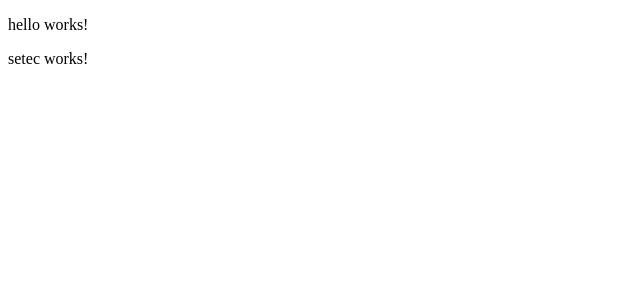
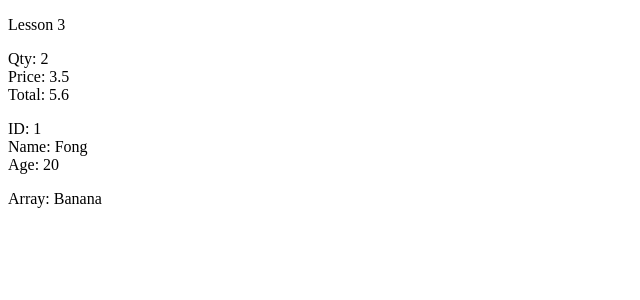
Before and after one commit to Fong9/angular-app, an Angular app: page / in a window 1280 px wide. Shown: the top 300 px of the page, without its empty margins (0-640 px from the left). Built offline with nearby package versions, Linux system fonts and the light colour scheme.

Commit message:
Continue learn with func, object, array

```diff
--- a/src/app/app.html
+++ b/src/app/app.html
@@ -33,6 +33,7 @@ Avg = {{avg}} <br>
 -->
 
 
-<app-hello></app-hello>
-<app-setec></app-setec>
+<!-- <app-hello></app-hello> -->
+<!-- <app-setec></app-setec> -->
+<app-lesson></app-lesson>
 <router-outlet/>
--- a/src/app/app.ts
+++ b/src/app/app.ts
@@ -2,21 +2,14 @@ import { Component, signal } from '@angular/core';
 import { RouterOutlet } from '@angular/router';
 import { Hello } from "./hello/hello";
 import { Setec } from "./setec/setec";
+import { Lesson } from "./lesson/lesson";
 
 @Component({
   selector: 'app-root',
-  imports: [RouterOutlet, Hello, Setec],
+  imports: [RouterOutlet, Lesson],
   templateUrl: './app.html',
   styleUrl: './app.css'
 })
 export class App {
   title = signal('angular-app');
-
-  isLoggedIn = true
-
-  web = 60
-  mis = 70
-  data = 95
-
-  avg = (this.web + this.mis + this.data) / 3
 }
--- /dev/null
+++ b/src/app/lesson/lesson.html
@@ -0,0 +1,16 @@
+<p>{{myLesson}}</p>
+<p>
+    Qty: {{qty}} <br>
+    Price: {{price}} <br>
+    Total: {{_total(20)}} <br>
+</p>
+
+<p>
+    ID: {{person.id}} <br>
+    Name: {{person.name}} <br>
+    Age: {{person.age}} <br>
+</p>
+
+<p>
+    Array: {{arr[1]}}
+</p>
--- /dev/null
+++ b/src/app/lesson/lesson.ts
@@ -0,0 +1,31 @@
+import { Component } from '@angular/core';
+
+@Component({
+  selector: 'app-lesson',
+  imports: [],
+  templateUrl: './lesson.html',
+  styleUrl: './lesson.css',
+})
+export class Lesson {
+  myLesson = "Lesson 3"
+
+  qty = 2
+  price = 3.5
+
+  total = this.qty * this.price
+
+  _total(discount = 0) {
+    let subTotal = this.price * this.qty
+    let dis =  this.qty * this.price * discount / 100
+    let total = subTotal - dis
+    return total;
+  }
+
+  person = {
+    "id": 1,
+    "name": "Fong",
+    "age": 20
+  }
+
+  arr = ['Apple', 'Banana', 'Orange']
+}
```
Also changed, not shown: src/app/lesson/lesson.css (added), 1 other file (tests, documents, lock files or other folders).
